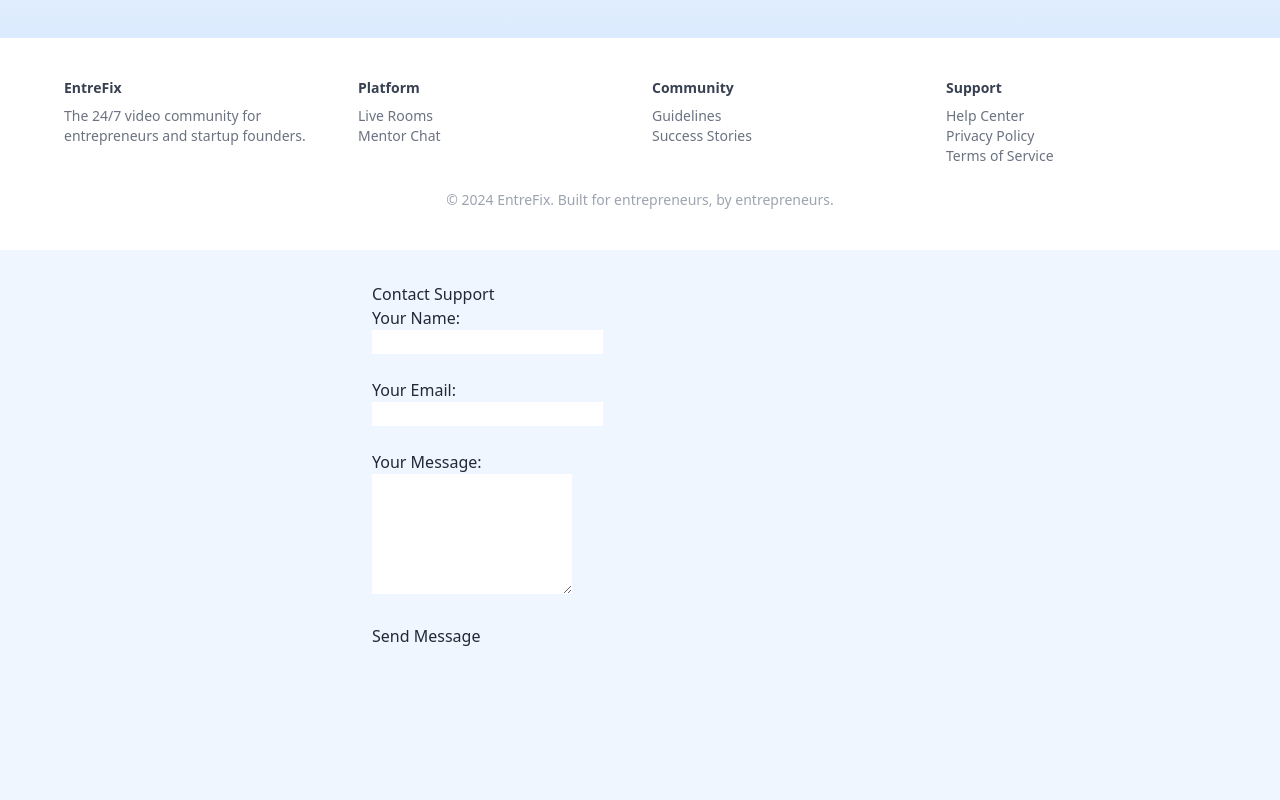
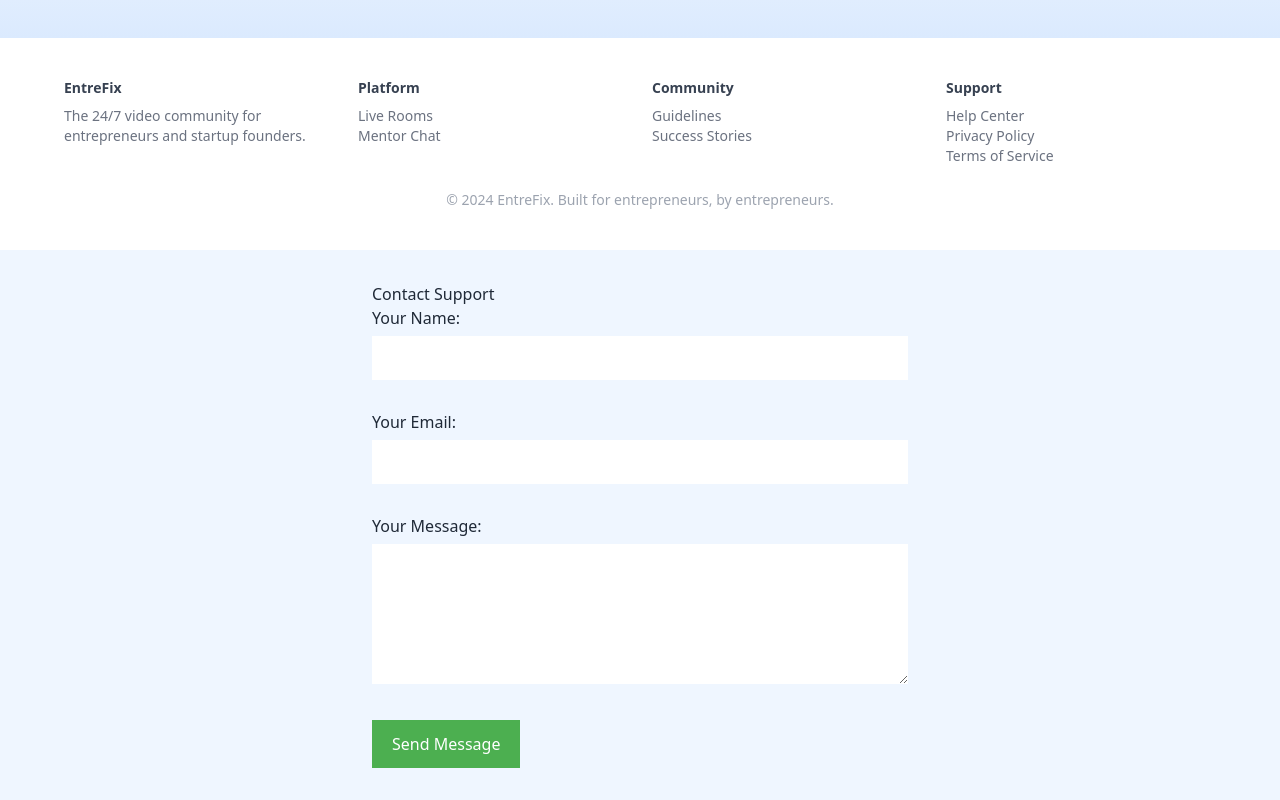
Before and after one commit to basillll721/entrepreneur-hub, a plain HTML site: page index.html in a window 1280 px wide. Shown: the part 1454-2254 px from the top of the page. Before the commit the page ends 2134 px from the top, so only its background shows below. Drawn offline with nearby package versions, Linux system fonts and the light colour scheme.

Commit message:
Update index.html

```diff
--- a/index.html
+++ b/index.html
@@ -156,3 +156,22 @@
     <button type="submit">Send Message</button>
   </form>
 </section>
+
+<style>
+  #contact input, #contact textarea {
+    width: 100%;
+    padding: 10px;
+    margin: 6px 0;
+    box-sizing: border-box;
+  }
+  #contact button {
+    background-color: #4CAF50;
+    color: white;
+    padding: 12px 20px;
+    border: none;
+    cursor: pointer;
+  }
+  #contact button:hover {
+    background-color: #45a049;
+  }
+</style>
```
